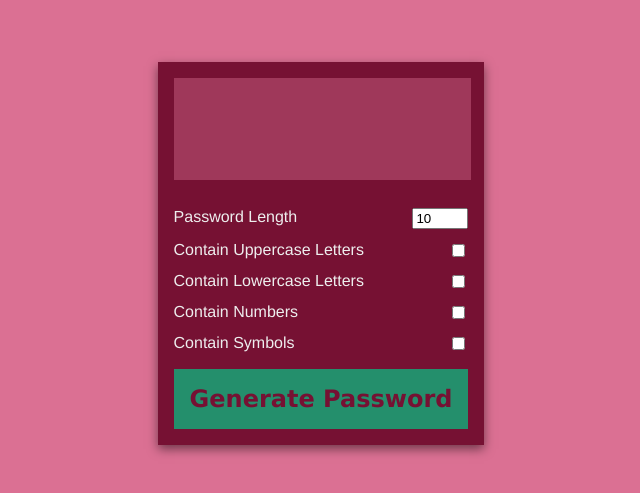
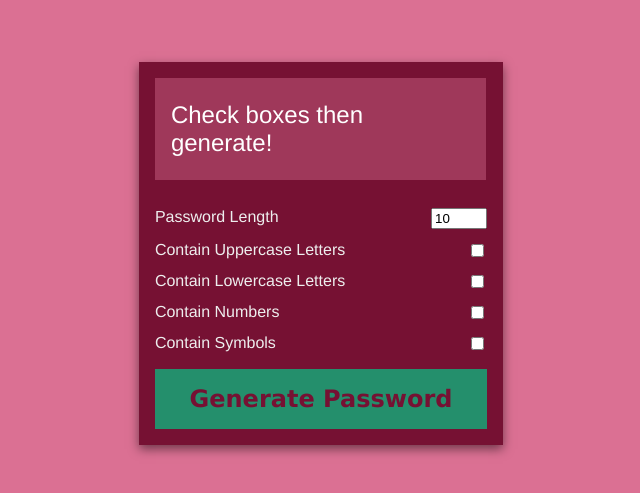
Before and after one commit to robin-stoebe/robin-stoebe.github.io, a plain HTML site: page password-gen/password_generator.html in a window 1280 px wide. Shown: the part 147-640 px from the top of the page, without its empty margins (319-959 px from the left). Drawn offline with Linux system fonts and the light colour scheme.

Commit message:
Fixed Resume portion and worked on password project

```diff
--- a/password-gen/password_generator.html
+++ b/password-gen/password_generator.html
@@ -7,12 +7,13 @@
         <link rel = "stylesheet" href = "password.css" />
         <script src = "password_script.js" defer> </script>
     </head>
+
 <body>
     <div class = "pw-container">
         <div class = "pw-header">
             <div class = "pw" id = "pw">
-                        <span id = "pw">1823Zs28#Css09@</span>
-                        <button id = "copy" >Copy</button>
+                <span id = "pw">Check boxes then generate!</span>
+                <button id = "copy">Copy</button>
             </div>
         </div>
         <div class = "pw-body">
@@ -26,27 +27,23 @@
                 <input id = "upper"
                 type="checkbox" />
             </div>
-
             <div class="form-control">
                 <label for="lower">Contain Lowercase Letters</label>
                 <input id = "lower"
                 type="checkbox" />
             </div>
-
             <div class="form-control">
                 <label for="number">Contain Numbers</label>
                 <input id = "number"
                 type="checkbox" />
             </div>
-
             <div class="form-control">
                 <label for="symbol">Contain Symbols</label>
                 <input id = "symbol"
                 type="checkbox" />
             </div>
-                    <button class="generate" id = "generate">
-                        Generate Password
-                    </button>
+
+            <button class="generate" id = "generate"> Generate Password </button>
             </div>
     </div>
 
@@ -88,7 +85,6 @@ function generatePassword(){
                 const x = generateX();
                 password += x;
             }
-
             pwEl.innerText = password;
         }
 
@@ -96,7 +92,6 @@ function generateX(){
             const xs = [];
             if(upperEl.checked){
                 xs.push(getUppercase());
-
             }
             if(lowerEl.checked){
                 xs.push(getLowercase());
@@ -108,11 +103,11 @@ function generateX(){
                 xs.push(getSymbol());
             }
             if(xs.length === 0) return "";
-
             return xs[Math.floor(Math.random() * xs.length)];
         }
 
-generateEl.addEventListener('click', generatePassword());
+generateEl.addEventListener('click', generatePassword);
+
 </script>
 </body>
 </html>
```
Also changed, not shown: index.html (+1 -1 lines), 2 other files. Lines whose indentation alone changed are shown as unchanged.
